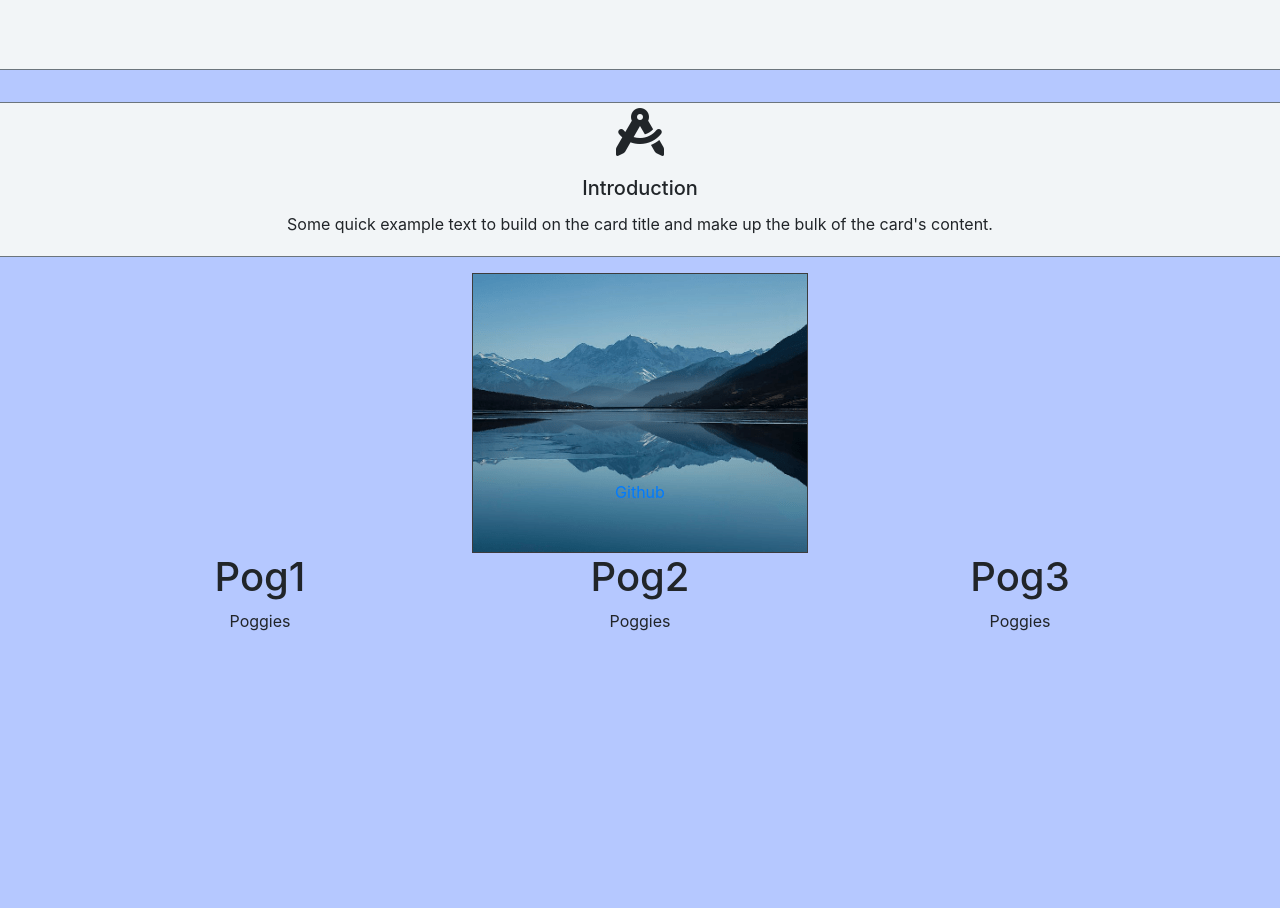
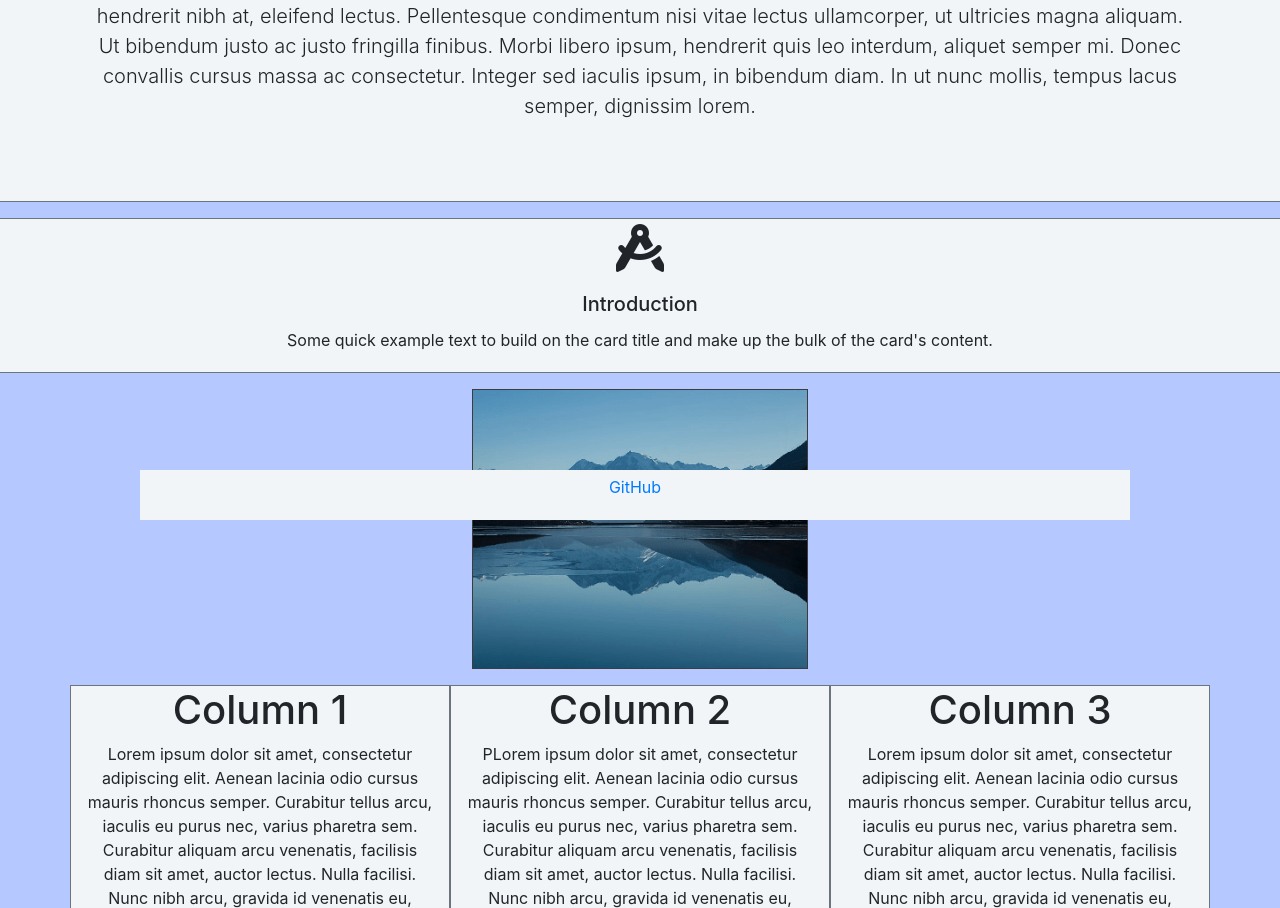
Before and after one commit to Linkm1993/Homework2-Bootstrap, a plain HTML site: page index.html in a window 1280 px wide. Shown: the part 280-1188 px from the top of the page. Before the commit the page ends 929 px from the top, so only its background shows below. Drawn offline with nearby package versions, Linux system fonts and the light colour scheme.

Commit message:
General code clean up to be more readable, adjusted margins

```diff
--- a/index.html
+++ b/index.html
@@ -27,7 +27,7 @@
         <div class="row">
           <div class="col-md-12">
             <h1 class='text-center border-bottom display-4'>Matthew Link</h1>
-            <p class="lead text-center">Aspiring Web developer</p>
+            <p class="lead text-center">Lorem ipsum dolor sit amet, consectetur adipiscing elit. Aenean lacinia odio cursus mauris rhoncus semper. Curabitur tellus arcu, iaculis eu purus nec, varius pharetra sem. Curabitur aliquam arcu venenatis, facilisis diam sit amet, auctor lectus. Nulla facilisi. Nunc nibh arcu, gravida id venenatis eu, vehicula ut eros. Suspendisse sit amet dolor faucibus, hendrerit nibh at, eleifend lectus. Pellentesque condimentum nisi vitae lectus ullamcorper, ut ultricies magna aliquam. Ut bibendum justo ac justo fringilla finibus. Morbi libero ipsum, hendrerit quis leo interdum, aliquet semper mi. Donec convallis cursus massa ac consectetur. Integer sed iaculis ipsum, in bibendum diam. In ut nunc mollis, tempus lacus semper, dignissim lorem.</p>
           </div>
         </div>
       </div>
@@ -35,58 +35,44 @@
   </div>
 
     <div class="cotainer">
-
       <div class="row">
-
         <div class="card col-md-12 card border-secondary mb-3">
           <i class="fas fa-drafting-compass fa-3x"></i>
           <div class="card-body">
             <h5 class="card-title">Introduction</h5>
             <p class="card-text">Some quick example text to build on the card title and make up the bulk of the card's content.</p>
-
       </div>
-
     </div>
 
 
     <img src="images/tempbaner.png" class="img-fluid mx-auto" alt="Responsive image">
 
+    <br>
+
     <div class="container">
-
       <div class="row">
-
-        <div class="col-md-4 text-center">
-          <h1>Pog1</h1>
-          <p>Poggies</p>
+        <div class="col-md-4 text-center columns">
+          <h1>Column 1</h1>
+          <p>Lorem ipsum dolor sit amet, consectetur adipiscing elit. Aenean lacinia odio cursus mauris rhoncus semper. Curabitur tellus arcu, iaculis eu purus nec, varius pharetra sem. Curabitur aliquam arcu venenatis, facilisis diam sit amet, auctor lectus. Nulla facilisi. Nunc nibh arcu, gravida id venenatis eu, vehicula ut eros. Suspendisse sit amet dolor faucibus, hendrerit nibh at, eleifend lectus. Pellentesque condimentum nisi vitae lectus ullamcorper, ut ultricies magna aliquam. Ut bibendum justo ac justo fringilla finibus. Morbi libero ipsum, hendrerit quis leo interdum, aliquet semper mi. Donec convallis cursus massa ac consectetur. Integer sed iaculis ipsum, in bibendum diam. In ut nunc mollis, tempus lacus semper, dignissim lorem.</p>
         </div>
 
-        <div class="col-md-4 text-center">
-          <h1>Pog2</h1>
-          <p>Poggies</p>
+        <div class="col-md-4 text-center columns">
+          <h1>Column 2</h1>
+          <p>PLorem ipsum dolor sit amet, consectetur adipiscing elit. Aenean lacinia odio cursus mauris rhoncus semper. Curabitur tellus arcu, iaculis eu purus nec, varius pharetra sem. Curabitur aliquam arcu venenatis, facilisis diam sit amet, auctor lectus. Nulla facilisi. Nunc nibh arcu, gravida id venenatis eu, vehicula ut eros. Suspendisse sit amet dolor faucibus, hendrerit nibh at, eleifend lectus. Pellentesque condimentum nisi vitae lectus ullamcorper, ut ultricies magna aliquam. Ut bibendum justo ac justo fringilla finibus. Morbi libero ipsum, hendrerit quis leo interdum, aliquet semper mi. Donec convallis cursus massa ac consectetur. Integer sed iaculis ipsum, in bibendum diam. In ut nunc mollis, tempus lacus semper, dignissim lorem. </p>
         </div>
 
-        <div class="col-md-4 text-center">
-        <h1>Pog3</h1>
-        <p>Poggies</p>
+        <div class="col-md-4 text-center columns">
+        <h1>Column 3</h1>
+        <p>Lorem ipsum dolor sit amet, consectetur adipiscing elit. Aenean lacinia odio cursus mauris rhoncus semper. Curabitur tellus arcu, iaculis eu purus nec, varius pharetra sem. Curabitur aliquam arcu venenatis, facilisis diam sit amet, auctor lectus. Nulla facilisi. Nunc nibh arcu, gravida id venenatis eu, vehicula ut eros. Suspendisse sit amet dolor faucibus, hendrerit nibh at, eleifend lectus. Pellentesque condimentum nisi vitae lectus ullamcorper, ut ultricies magna aliquam. Ut bibendum justo ac justo fringilla finibus. Morbi libero ipsum, hendrerit quis leo interdum, aliquet semper mi. Donec convallis cursus massa ac consectetur. Integer sed iaculis ipsum, in bibendum diam. In ut nunc mollis, tempus lacus semper, dignissim lorem.</p>
         </div>
-
       </div>
     </div>
 
     <br>
-    <br>
-    <br>
 
-
-
-
-
-
-    <footer>
-      <div class="d-flex fixed-bottom">
-        <ul class="list-inline mx-auto justify-content-center">
-          <li class="list-inline-item"><a href="https://github.com/Linkm1993/">Github</a></li>
-        </ul>
+    <footer class="footer">
+      <div class="container">
+        <span class="text-muted"><p class="text-center"><a href="https://github.com/Linkm1993/">GitHub</a></p></span>
       </div>
     </footer>
 
--- a/styles.css
+++ b/styles.css
@@ -1,8 +1,8 @@
 body {
     background: #b5c8ff
     !important;
-    margin: 0;
-    padding: 0;
+    margin: 0px;
+    padding: 0px;
 }
 
 .card {
@@ -11,32 +11,42 @@ body {
     width: 1000%;
 }
 .jumbotron { background-color: #f2f5f7;
-    border: 1px; border-color: #6c757d; border-style: solid;
+    border: 1px;
+    border-color: #6c757d;
+    border-style: solid;
     width: 100%;
 }
 
 .jumbotron.jumbotron-fluid {
-    margin-top: 3rem;
-
+    margin-bottom: 16px;
 
 }
 
 
 
  .footer {
-     margin-top: 10px;
+    background: #f2f5f7;
+    bottom: 0;
+    color: #6c757d;
+    left: 50%;
+    margin-left: -500px;
+    padding: 5px;
+    position: fixed;
+    width: 990px;
+
  }
 
 
 
     .breadcrumb {
-        top: 0; /* Position the navbar at the top of the page */
+        top: 0;
         left:0;
         margin: 0px;
         padding:10px 70px 10px 70px;
-        width: 100%; /* Full width */
+        width: 100%;
         right: 0;
-        border: 1px; border-color: #6c757d; border-style: solid;
+        border: 1px; border-color: #6c757d;
+         border-style: solid;
 
     }
 
@@ -52,3 +62,15 @@ body {
     margin: 0;
     padding: 0;
 }
+
+.columns {
+    background-color: #f2f5f7;
+    border: 1px;
+    border-color: #6c757d;
+    border-style: solid;
+    width: 100%;
+}
+
+.img-fluid {
+    padding-bottom: 16px;
+}
```
